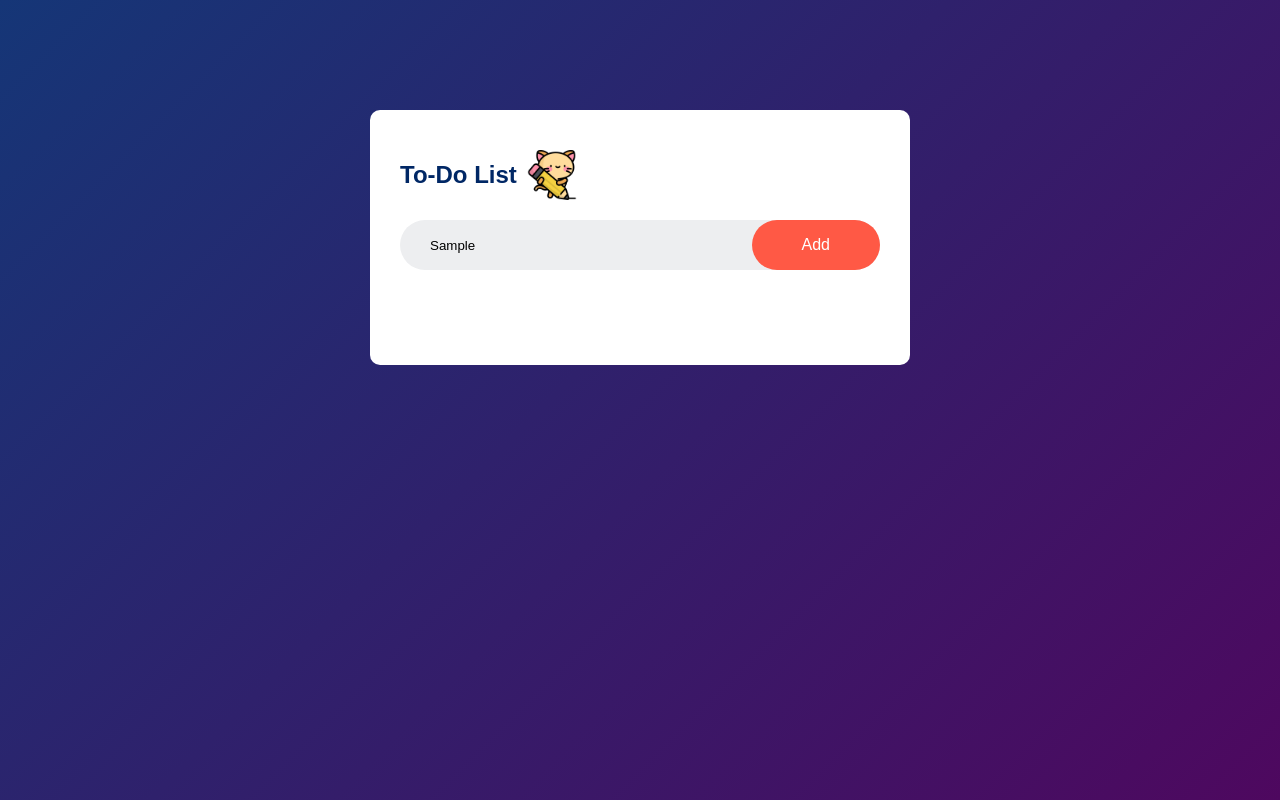
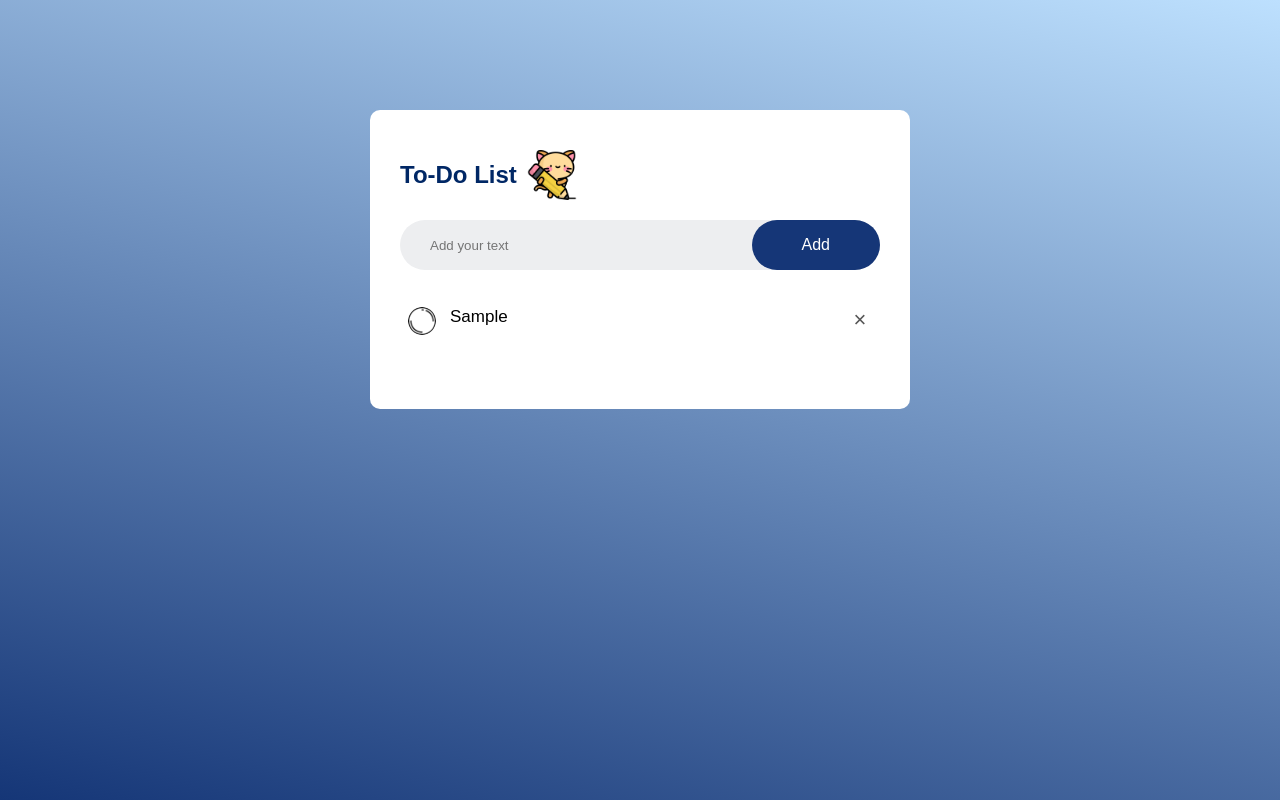
Before and after one commit to xtrasee/to_do_list_project, a plain HTML site: page index.html in a window 1280 px wide. Both pictures are taken after typing "Sample" into the empty fields and a click on the button "Add". Drawn offline with Linux system fonts and the light colour scheme.

Commit message:
completed javascipt and app design

```diff
--- a/index.html
+++ b/index.html
@@ -1,4 +1,5 @@
 <!DOCTYPE html>
+<html>
 <head>
     <meta name="viewport" contents=""width=device-width, initial-scale="1">
     <title>To-Do List App</title>
@@ -7,16 +8,13 @@
 <body>
     <div class="container">
         <div class="todo-app">
-            <h2>To-Do List <img src="images/kitty.png" height="100" width="100">
+            <h2>To-Do List <img src="images/kitty.png">
             </h2>
             <div class="row">
                 <input type="text" id="input-box" placeholder="Add your text">
-                <button onclick="AddTask()">Add</button>
+                <button onclick="addTask()">Add</button>
             </div>
             <ul id="list-container">
-                <!-- <li class="checked">Task 1</li>
-                <li>Task 1</li>
-                <li>Task 1</li> -->
             </ul>
         </div>
     </div>
@@ -24,6 +22,10 @@
 </body>
 </html>
 
-<!-- <a href="https://www.flaticon.com/free-icons/cat" title="cat icons">Cat icons created by Freepik - Flaticon</a>
-<a href="https://www.flaticon.com/free-icons/circle" title="circle icons">Circle icons created by Freepik - Flaticon</a>
-<a href="https://www.flaticon.com/free-icons/correct" title="correct icons">Correct icons created by Freepik - Flaticon</a>-->
+<!--
+    icon scources:
+
+    <a href="https://www.flaticon.com/free-icons/cat" title="cat icons">Cat icons created by Freepik - Flaticon</a>
+    <a href="https://www.flaticon.com/free-icons/circle" title="circle icons">Circle icons created by Freepik - Flaticon</a>
+    <a target="_blank" href="https://icons8.com/icon/41638/checkmark">Checkmark</a> icon by <a target="_blank" href="https://icons8.com">Icons8</a>
+-->
--- a/script.js
+++ b/script.js
@@ -13,5 +13,25 @@ function addTask(){
         span.innerHTML = "\u00d7";
         li.appendChild(span);
     }
-    inputBox.value = "";
+    inputBox.value = '';
+    saveData();
 }
+
+listContainer.addEventListener("click", function(e){
+    if(e.target.tagName === "LI"){
+        e.target.classList.toggle("checked");
+        saveData();
+    }
+    else if (e.target.tagName === "SPAN"){
+        e.target.parentElement.remove();
+        saveData();
+    }
+}, false);
+
+function saveData(){
+    localStorage.setItem("data", listContainer.innerHTML);
+}
+function showTask(){
+    listContainer.innerHTML = localStorage.getItem("data");
+}
+showTask();
--- a/style.css
+++ b/style.css
@@ -7,7 +7,7 @@
 .container{
     width: 100%;
     min-height: 100vh;
-    background: linear-gradient(135deg, #153677, #4e085f);
+    background: linear-gradient(15deg, #153677, #bde0fe);
     padding: 10px;
 }
 .todo-app{
@@ -48,16 +48,22 @@ input{
     padding: 10px;
     font-weight: 14px;
 }
+
 button{
     border:none;
     outline: none;
     padding: 16px 50px;
-    background: #ff5945;
+    background: #153677;
     color: #fff;
     font-size: 16px;
     cursor: pointer;
     border-radius: 40px;
 }
+button:hover{
+    background-color: #8cc7fb;
+    color:#555
+}
+
 ul li{
     list-style: none;
     font-size: 17px;
@@ -83,5 +89,20 @@ ul li.checked{
     text-decoration: line-through;
 }
 ul li.checked::before{
-    background-image: url(images/verified.png);
+    background-image: url(images/checkmark.png);
 }
+ul li span{
+    position: absolute;
+    right: 0;
+    top: 5px;
+    width: 40px;
+    height: 40px;
+    font-size: 22px;
+    color: #555;
+    line-height: 40px;
+    text-align: center;
+    border-radius: 50%;
+}
+ul li span:hover{
+    background: #edeef0;
+}
```
Also changed, not shown: images/checkmark.png (added), images/verified.png (deleted).
